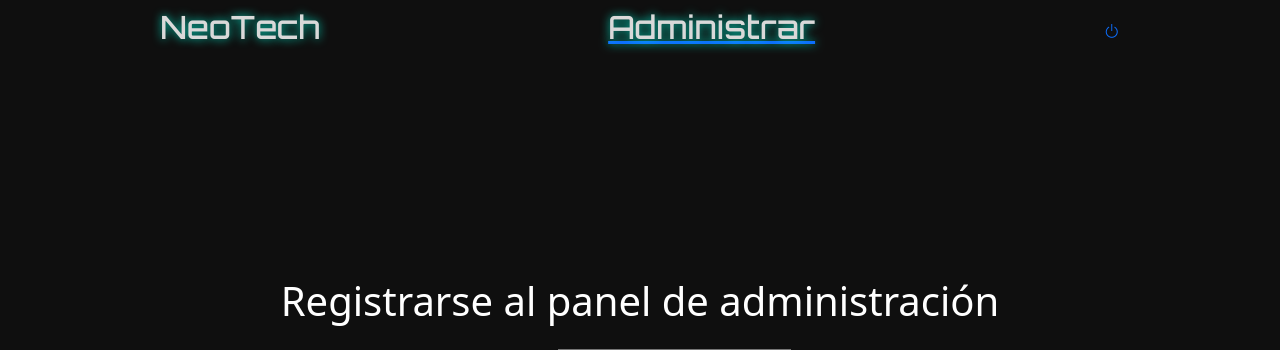
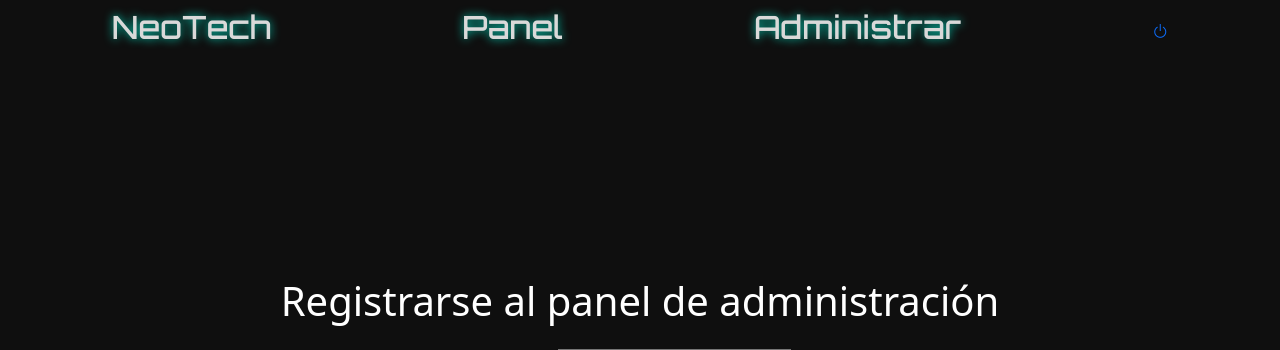
Before and after one commit to maxicaprioglio/parcial, a Django app: page /registro/ in a window 1280 px wide. Shown: the top 350 px of the page. Run offline with Django 5.2, Linux system fonts and the light colour scheme; some libraries are stand-ins or nearby versions.

Commit message:
consultar

```diff
--- a/templates/base_panel.html
+++ b/templates/base_panel.html
@@ -48,7 +48,10 @@
         >
           <h1 class="texto-marca">NeoTech</h1>
         </a>
-        <a href="{% url 'administrar' %}" >
+        <a href="{% url 'panel' %}" class="text-decoration-none text-reset">
+          <h2 class="texto-marca">Panel</h2>
+        </a>
+        <a href="{% url 'administrar' %}" class="text-decoration-none text-reset">
           <h2 class="texto-marca">Administrar</h2>
         </a>
         <a href="{% url 'logout' %}" >
--- a/web/static/web/js/panel.js
+++ b/web/static/web/js/panel.js
@@ -83,9 +83,11 @@ document.addEventListener("click", function (e) {
     document.getElementById("editarId").value = btn.dataset.id;
     document.getElementById("editarCategoria").value = btn.dataset.categoria;
     console.log(btn.dataset.fecha);
-    document.getElementById("editarFecha").value = new Date(btn.dataset.fecha).toLocaleDateString(
+    const fechaEdit = new Date(btn.dataset.fecha).toLocaleDateString(
       "es-AR"
     );
+    console.log(fechaEdit);
+    document.getElementById("editarFecha").value = fechaEdit;
     document.getElementById("editarNombre").value = btn.dataset.nombre;
     document.getElementById("editarApellido").value = btn.dataset.apellido;
     document.getElementById("editarMail").value = btn.dataset.mail;
```
